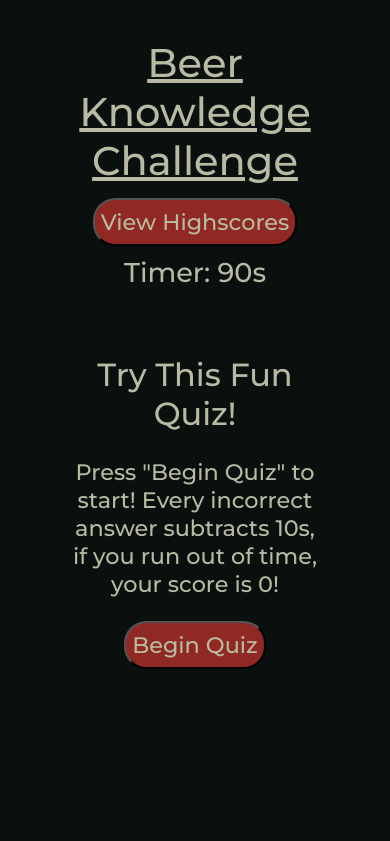
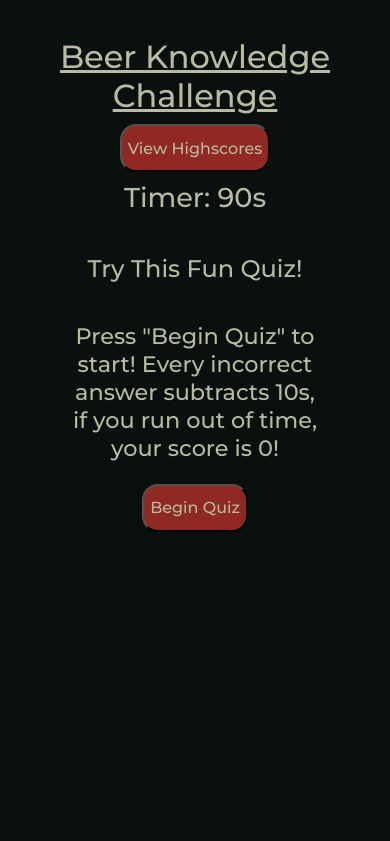
Before and after one commit to Friduwulf/grimrossBeerQuiz, a plain HTML site: page index.html in a window 390 px wide. Drawn offline with Linux system fonts and the light colour scheme.

Commit message:
Changed css to better fit mobiles

```diff
--- a/assets/css/style.css
+++ b/assets/css/style.css
@@ -248,4 +248,22 @@ button:hover {
         flex-direction: column;
         justify-content: space-between;
     }
+
+    h1{
+        font-size: 2rem;
+    }
+
+    h2, h3 {
+        font-size: 1.5rem;
+        margin-bottom: 1Rem;
+    }
+
+    p {
+        font-size: 0.5rem;
+    }
+
+    button {
+        font-size: 1rem;
+        margin-bottom: 1rem;
+    }
 }
```
